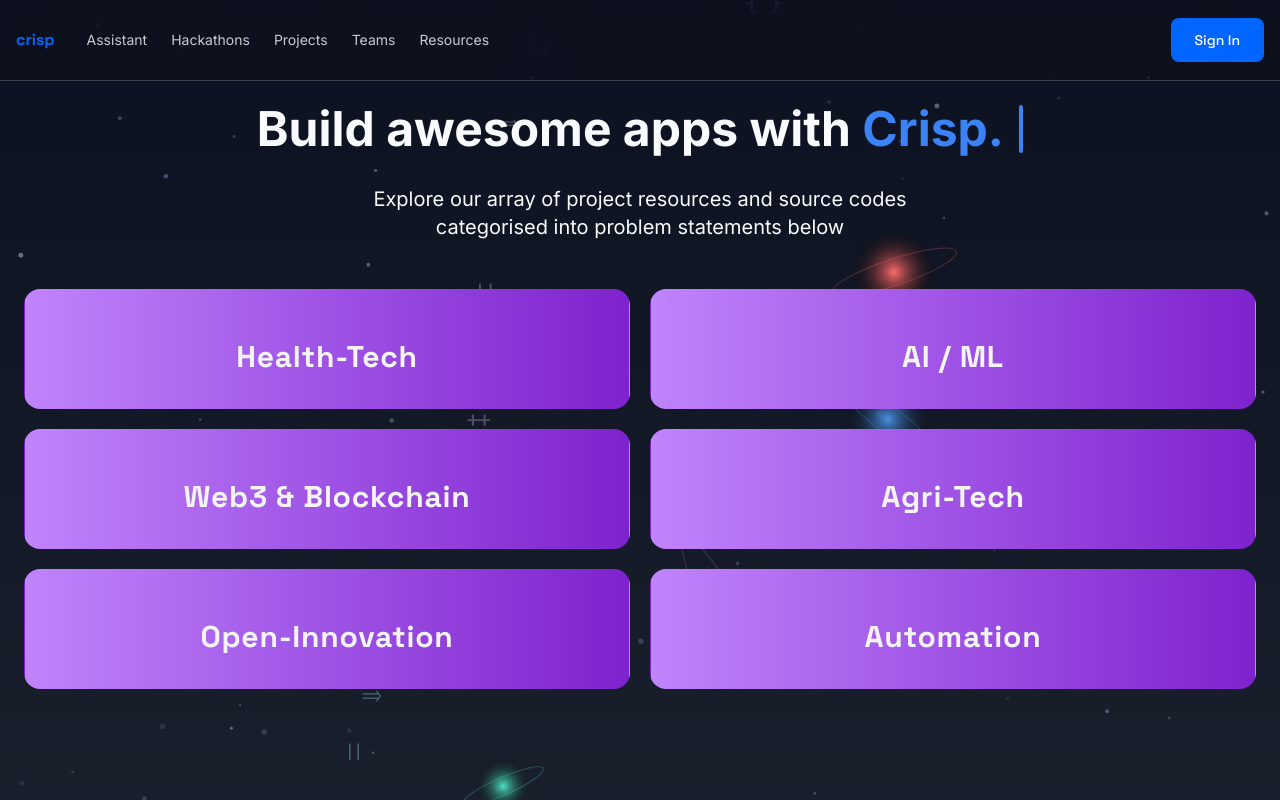
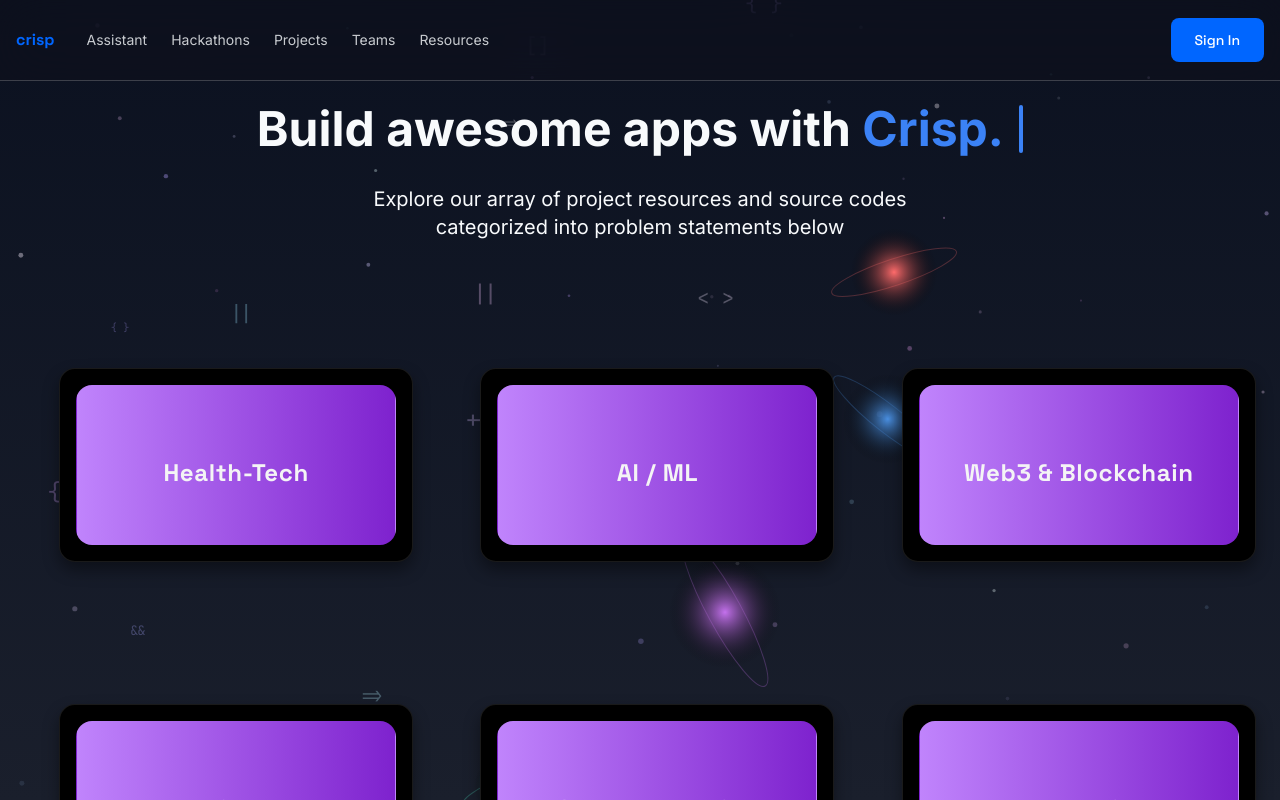
Before and after one commit to Sibhi33/crisp-hackscape, a Next.js app: page /projects in a window 1280 px wide. Shown: the top 800 px of the page. Built offline with nearby package versions, Linux system fonts and the light colour scheme.

Commit message:
3d pin on proj
UI update

```diff
--- a/app/projects/page.tsx
+++ b/app/projects/page.tsx
@@ -3,35 +3,35 @@ import { Navbar } from "@/components/Navbar";
 import { ParticleBackground } from "@/components/ParticleBackground";
 import { Card, CardTitle } from "@/components/ui/card-hover-effect";
 import { TypewriterEffectSmooth } from "@/components/ui/typewriter-effect";
+import { PinContainer } from "@/components/ui/3d-pin";
 import React from "react";
 
 const Projects = () => {
+  const projectCategories = [
+    "Health-Tech",
+    "AI / ML",
+    "Web3 & Blockchain",
+    "Agri-Tech",
+    "Open-Innovation",
+    "Automation",
+  ];
+
   return (
     <div className="min-h-screen w-full overflow-hidden relative flex flex-col">
       <ParticleBackground />
       <Navbar />
       <TypewriterEffectSmoothDemo />
-      {/* Project Grid */}
-      <div className="container mx-auto px-6 py-12 flex-grow">
-        <div className="grid grid-cols-3 md:grid-cols-2 gap-5 h-[50vh]">
-          <Card className="flex items-center justify-center text-center h-full bg-gradient-to-r from-purple-400 to-purple-700">
-            <CardTitle className="text-3xl">Health-Tech</CardTitle>
-          </Card>
-          <Card className="flex items-center justify-center text-center h-full bg-gradient-to-r from-purple-400 to-purple-700">
-            <CardTitle className="text-3xl">AI / ML</CardTitle>
-          </Card>
-          <Card className="flex items-center justify-center text-center h-full bg-gradient-to-r from-purple-400 to-purple-700">
-            <CardTitle className="text-3xl">Web3 & Blockchain</CardTitle>
-          </Card>
-          <Card className="flex items-center justify-center text-center h-full bg-gradient-to-r from-purple-400 to-purple-700">
-            <CardTitle className="text-3xl">Agri-Tech</CardTitle>
-          </Card>
-          <Card className="flex items-center justify-center text-center h-full bg-gradient-to-r from-purple-400 to-purple-700">
-            <CardTitle className="text-3xl">Open-Innovation</CardTitle>
-          </Card>
-          <Card className="flex items-center justify-center text-center h-full bg-gradient-to-r from-purple-400 to-purple-700">
-            <CardTitle className="text-3xl">Automation</CardTitle>
-          </Card>
+
+      {/* Grid layout with 6 cards having 3D hover effect */}
+      <div className="container mx-4 px-4 py-12 ">
+        <div className="grid grid-cols-3 md:grid-cols-3 gap-4">
+          {projectCategories.map((category, index) => (
+            <PinContainer key={index} title={category}>
+              <Card className="flex items-center justify-center text-center w-[20rem] h-[10rem] bg-gradient-to-r from-purple-400 to-purple-700">
+                <CardTitle className="text-2xl">{category}</CardTitle>
+              </Card>
+            </PinContainer>
+          ))}
         </div>
       </div>
 
@@ -132,33 +132,17 @@ const Projects = () => {
 
 function TypewriterEffectSmoothDemo() {
   const words = [
-    {
-      text: "Build",
-      className: "text-white-500 dark:text-blue-500 text-5xl font-sans",
-    },
-    {
-      text: "awesome",
-      className: "text-white-500 dark:text-blue-500 text-5xl font-sans",
-    },
-    {
-      text: "apps",
-      className: "text-white-500 dark:text-blue-500 text-5xl font-sans",
-    },
-    {
-      text: "with",
-      className: "text-white-500 dark:text-blue-500 text-5xl font-sans",
-    },
-    {
-      text: "Crisp.",
-      className: "text-blue-500 dark:text-blue-500 text-5xl font-sans",
-    },
+    { text: "Build", className: "text-white-500 dark:text-blue-500 text-5xl font-sans" },
+    { text: "awesome", className: "text-white-500 dark:text-blue-500 text-5xl font-sans" },
+    { text: "apps", className: "text-white-500 dark:text-blue-500 text-5xl font-sans" },
+    { text: "with", className: "text-white-500 dark:text-blue-500 text-5xl font-sans" },
+    { text: "Crisp.", className: "text-blue-500 dark:text-blue-500 text-5xl font-sans" },
   ];
   return (
     <div className="flex flex-col items-center justify-center h-[10rem] z-50">
       <TypewriterEffectSmooth words={words} />
-      <p className="text-xl">Explore our array of project resources and source codes </p>
-      <p className="text-xl ">categorised into problem statements below</p>
-
+      <p className="text-xl">Explore our array of project resources and source codes</p>
+      <p className="text-xl">categorized into problem statements below</p>
     </div>
   );
 }
--- /dev/null
+++ b/components/ui/3d-pin.tsx
@@ -0,0 +1,166 @@
+"use client";
+import React, { useState } from "react";
+import { motion } from "framer-motion";
+import { cn } from "@/lib/utils";
+import Link from "next/link";
+
+export const PinContainer = ({
+  children,
+  title,
+  href,
+  className,
+  containerClassName,
+}: {
+  children: React.ReactNode;
+  title?: string;
+  href?: string;
+  className?: string;
+  containerClassName?: string;
+}) => {
+  const [transform, setTransform] = useState(
+    "translate(-50%,-50%) rotateX(0deg)"
+  );
+
+  const onMouseEnter = () => {
+    setTransform("translate(-50%,-50%) rotateX(40deg) scale(0.8)");
+  };
+  const onMouseLeave = () => {
+    setTransform("translate(-50%,-50%) rotateX(0deg) scale(1)");
+  };
+
+  return (
+    <Link
+      className={cn(
+        "relative group/pin z-50  cursor-pointer",
+        containerClassName
+      )}
+      onMouseEnter={onMouseEnter}
+      onMouseLeave={onMouseLeave}
+      href={href || "/"}
+    >
+      <div
+        style={{
+          perspective: "1000px",
+          transform: "rotateX(70deg) translateZ(0deg)",
+        }}
+        className="absolute left-1/2 top-1/2 ml-[0.09375rem] mt-4 -translate-x-1/2 -translate-y-1/2"
+      >
+        <div
+          style={{
+            transform: transform,
+          }}
+          className="absolute left-1/2 p-4 top-1/2  flex justify-start items-start  rounded-2xl  shadow-[0_8px_16px_rgb(0_0_0/0.4)] bg-black border border-white/[0.1] group-hover/pin:border-white/[0.2] transition duration-700 overflow-hidden"
+        >
+          <div className={cn(" relative z-50 ", className)}>{children}</div>
+        </div>
+      </div>
+      <PinPerspective title={title} href={href} />
+    </Link>
+  );
+};
+
+export const PinPerspective = ({
+  title,
+  href,
+}: {
+  title?: string;
+  href?: string;
+}) => {
+  return (
+    <motion.div className="pointer-events-none  w-96 h-80 flex items-center justify-center opacity-0 group-hover/pin:opacity-100 z-[60] transition duration-500">
+      <div className=" w-full h-full -mt-7 flex-none  inset-0">
+        <div className="absolute top-0 inset-x-0  flex justify-center">
+          <a
+            href={href}
+            target={"_blank"}
+            className="relative flex space-x-2 items-center z-10 rounded-full bg-zinc-950 py-0.5 px-4 ring-1 ring-white/10 "
+          >
+            <span className="relative z-20 text-white text-xs font-bold inline-block py-0.5">
+              {title}
+            </span>
+
+            <span className="absolute -bottom-0 left-[1.125rem] h-px w-[calc(100%-2.25rem)] bg-gradient-to-r from-emerald-400/0 via-emerald-400/90 to-emerald-400/0 transition-opacity duration-500 group-hover/btn:opacity-40"></span>
+          </a>
+        </div>
+
+        <div
+          style={{
+            perspective: "1000px",
+            transform: "rotateX(70deg) translateZ(0)",
+          }}
+          className="absolute left-1/2 top-1/2 ml-[0.09375rem] mt-4 -translate-x-1/2 -translate-y-1/2"
+        >
+          <>
+            <motion.div
+              initial={{
+                opacity: 0,
+                scale: 0,
+                x: "-50%",
+                y: "-50%",
+              }}
+              animate={{
+                opacity: [0, 1, 0.5, 0],
+                scale: 1,
+
+                z: 0,
+              }}
+              transition={{
+                duration: 6,
+                repeat: Infinity,
+                delay: 0,
+              }}
+              className="absolute left-1/2 top-1/2  h-[11.25rem] w-[11.25rem] rounded-[50%] bg-sky-500/[0.08] shadow-[0_8px_16px_rgb(0_0_0/0.4)]"
+            ></motion.div>
+            <motion.div
+              initial={{
+                opacity: 0,
+                scale: 0,
+                x: "-50%",
+                y: "-50%",
+              }}
+              animate={{
+                opacity: [0, 1, 0.5, 0],
+                scale: 1,
+
+                z: 0,
+              }}
+              transition={{
+                duration: 6,
+                repeat: Infinity,
+                delay: 2,
+              }}
+              className="absolute left-1/2 top-1/2  h-[11.25rem] w-[11.25rem] rounded-[50%] bg-sky-500/[0.08] shadow-[0_8px_16px_rgb(0_0_0/0.4)]"
+            ></motion.div>
+            <motion.div
+              initial={{
+                opacity: 0,
+                scale: 0,
+                x: "-50%",
+                y: "-50%",
+              }}
+              animate={{
+                opacity: [0, 1, 0.5, 0],
+                scale: 1,
+
+                z: 0,
+              }}
+              transition={{
+                duration: 6,
+                repeat: Infinity,
+                delay: 4,
+              }}
+              className="absolute left-1/2 top-1/2  h-[11.25rem] w-[11.25rem] rounded-[50%] bg-sky-500/[0.08] shadow-[0_8px_16px_rgb(0_0_0/0.4)]"
+            ></motion.div>
+          </>
+        </div>
+
+        <>
+          <motion.div className="absolute right-1/2 bottom-1/2 bg-gradient-to-b from-transparent to-cyan-500 translate-y-[14px] w-px h-20 group-hover/pin:h-40 blur-[2px]" />
+          <motion.div className="absolute right-1/2 bottom-1/2 bg-gradient-to-b from-transparent to-cyan-500 translate-y-[14px] w-px h-20 group-hover/pin:h-40  " />
+          <motion.div className="absolute right-1/2 translate-x-[1.5px] bottom-1/2 bg-cyan-600 translate-y-[14px] w-[4px] h-[4px] rounded-full z-40 blur-[3px]" />
+          <motion.div className="absolute right-1/2 translate-x-[0.5px] bottom-1/2 bg-cyan-300 translate-y-[14px] w-[2px] h-[2px] rounded-full z-40 " />
+        </>
+      </div>
+    </motion.div>
+  );
+};
```
